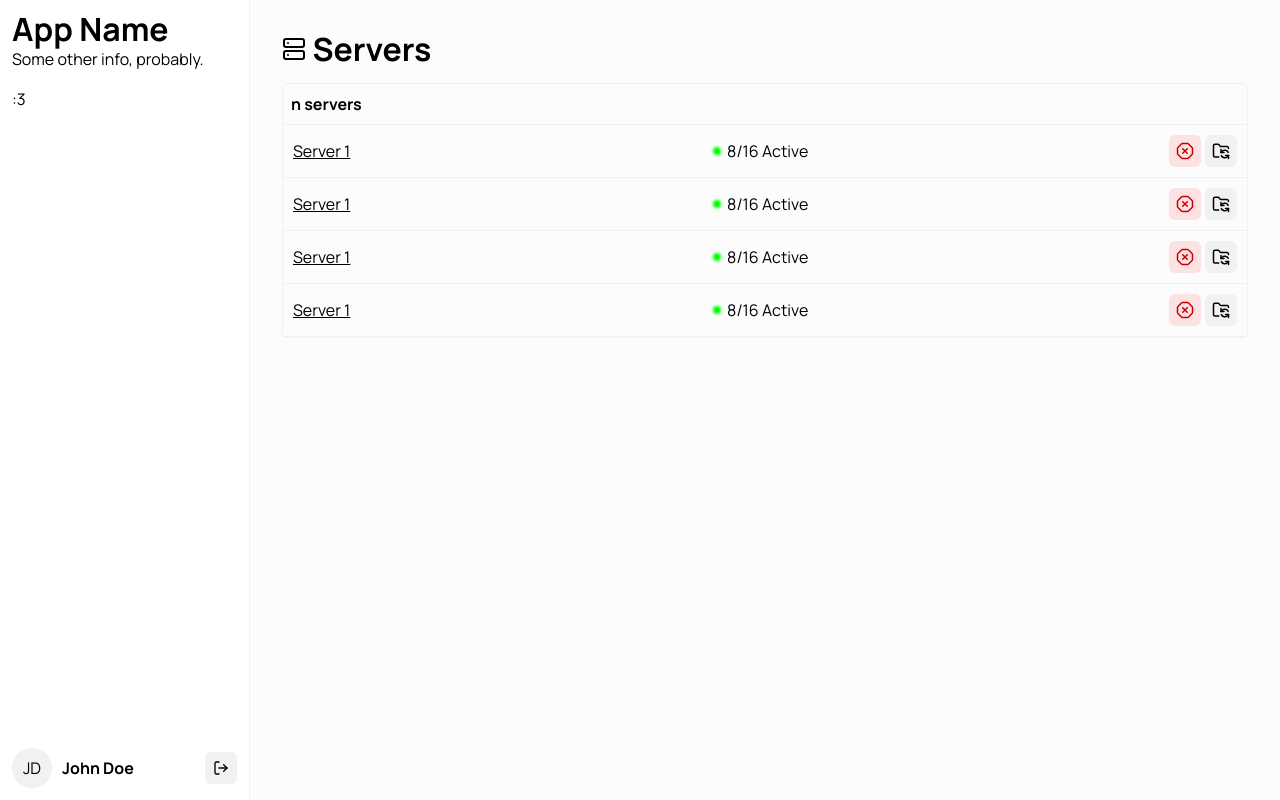
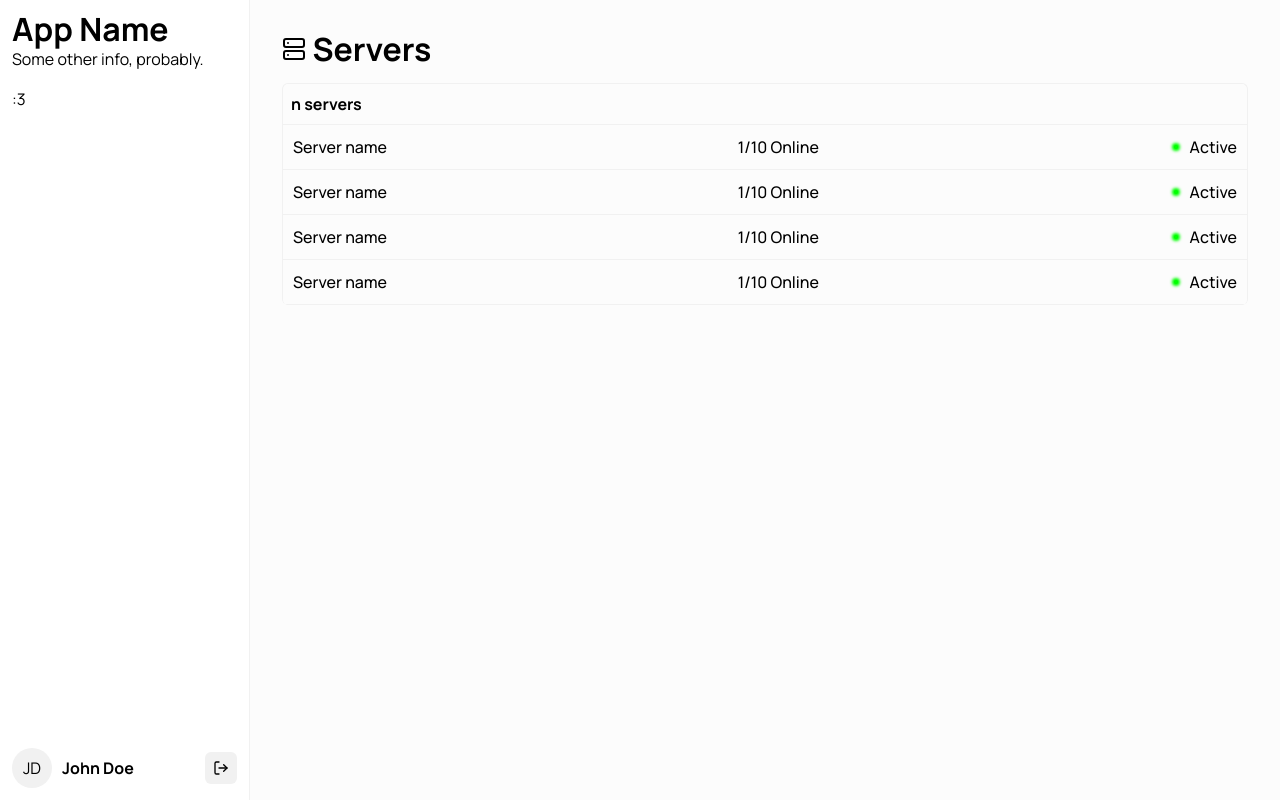
Before and after one commit to ScaffoldMC/ScaffoldMC, a Next.js app in the folder apps/web/: page /dashboard in a window 1280 px wide. Built offline with nearby package versions, Linux system fonts and the light colour scheme.

Commit message:
Adjust styles and data of server list
Fix style at bottom of div, remove button clusters for simplicity, show state and player count seperately

```diff
--- a/apps/web/components/organisms/serverlist/serverlist.module.css
+++ b/apps/web/components/organisms/serverlist/serverlist.module.css
@@ -1,6 +1,7 @@
 .root {
 	border-radius: var(--border-radius);
 	border: 1px solid var(--color-secondary);
+	overflow: hidden;
 }
 
 .header {
@@ -8,6 +9,12 @@
 	flex-direction: row;
 	border-bottom: 1px solid var(--color-secondary);
 	padding: 8px;
+}
+
+.link {
+	text-decoration: none;
+	font-weight: 500;
+	color: var(--color-text);
 }
 
 .item {
@@ -18,12 +25,21 @@
 	padding: 10px;
 	border-bottom: 1px solid var(--color-secondary);
 	background-color: var(--color-background);
+	transition: background-color 100ms ease-in-out;
 }
 
-.cluster {
+.root:last-child {
+	border-bottom: none;
+}
+
+.item:hover {
+	background-color: var(--color-secondary);
+}
+
+.statusCluster {
 	display: flex;
 	flex-direction: row;
 	align-items: center;
 	width: fit-content;
-	gap: 4px;
+	gap: 8px;
 }
--- a/apps/web/components/organisms/serverlist/serverlist.tsx
+++ b/apps/web/components/organisms/serverlist/serverlist.tsx
@@ -20,23 +20,20 @@ export function ServerList({ children }: { children?: React.ReactNode }) {
 
 function ServerListItem() {
 	return (
-		<div className={styles.item}>
-			<Link href="/dashboard/1">Server 1</Link>
+		<Link href="/dashboard/1" className={styles.link}>
+			<div className={styles.item}>
+				<p>Server name</p>
 
-			<div className={styles.cluster}>
-				<Indicator state="success" />
-				<p>8/16 Active</p>
+				<div className={styles.statusCluster}>
+					<p>1/10 Online</p>
+				</div>
+
+				<div className={styles.statusCluster}>
+					<Indicator state="success" />
+					<p>Active</p>
+				</div>
 			</div>
-
-			<div className={styles.cluster}>
-				<Button size="icon" level="destructive">
-					<OctagonX size={18} />
-				</Button>
-				<Button size="icon" level="secondary">
-					<FolderSync size={18} />
-				</Button>
-			</div>
-		</div>
+		</Link>
 	);
 }
 
```
